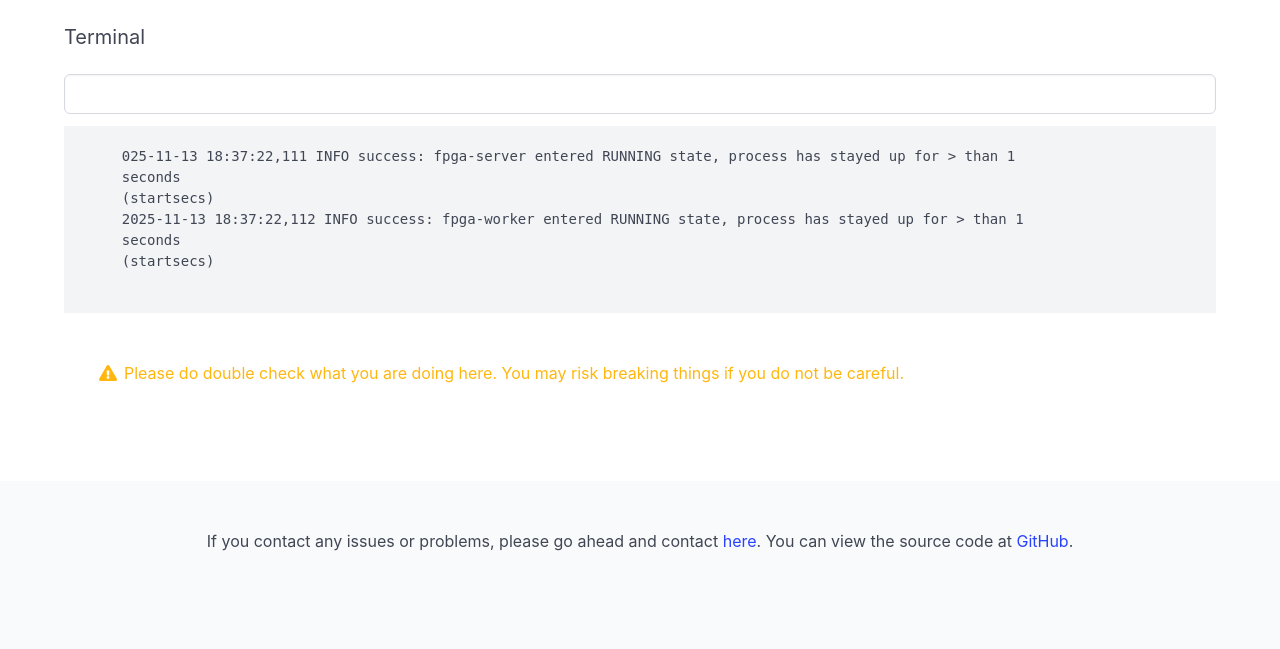
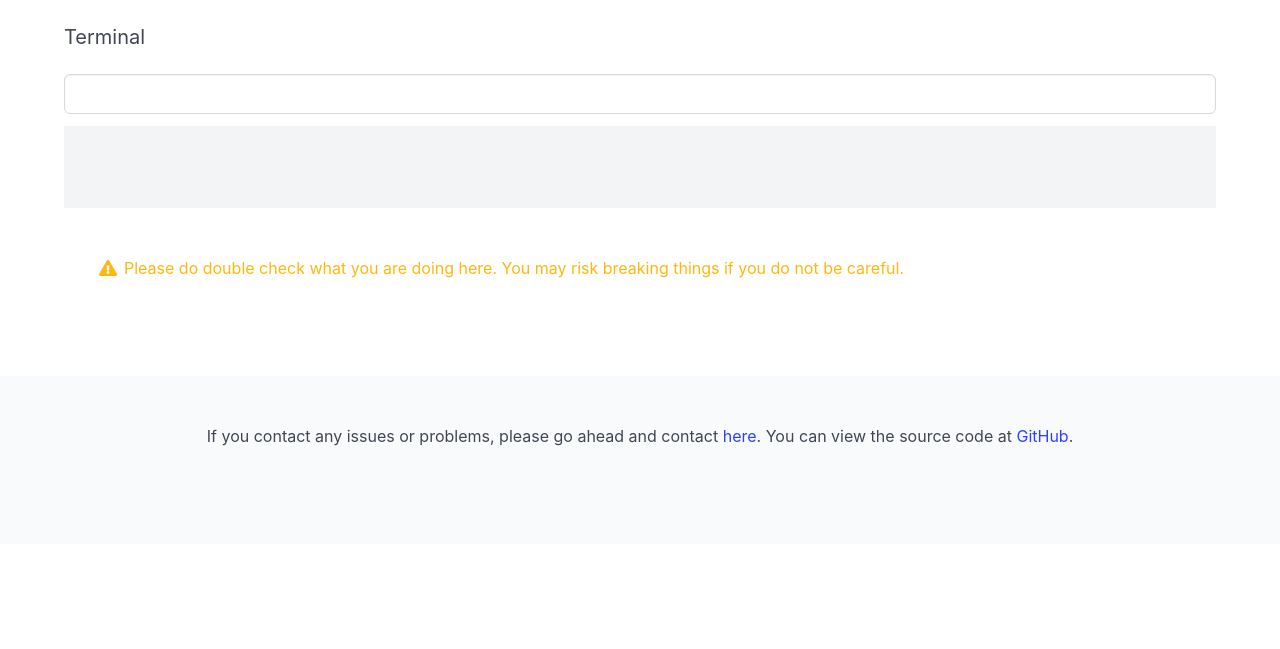
Before and after one commit to 7591yj/fpga-server, a Flask app: template opt/fpga_app/webui/templates/job_detail.html in a window 1280 px wide. Shown: the part 382-1031 px from the top of the page. After the commit the page ends 828 px from the top, so only its background shows below. Run offline with Flask 3, Linux system fonts and the light colour scheme; the template is opened without the code that fills it, so the values that code supplies are empty; parts of the project's set-up code (start-up, migrations or seed data) failed here and were passed over; some libraries are stand-ins or nearby versions.

Commit message:
feat: add job result; remove dummy terminal output

```diff
--- a/opt/fpga_app/webui/templates/job_detail.html
+++ b/opt/fpga_app/webui/templates/job_detail.html
@@ -39,12 +39,7 @@
       </div>
     </div>
     <pre class="mt-3" id="log-output">
-    025-11-13 18:37:22,111 INFO success: fpga-server entered RUNNING state, process has stayed up for > than 1
-    seconds
-    (startsecs)
-    2025-11-13 18:37:22,112 INFO success: fpga-worker entered RUNNING state, process has stayed up for > than 1
-    seconds
-    (startsecs)
+    {{ job.result }}
   </pre>
   </div>
   <section class="section">
```
